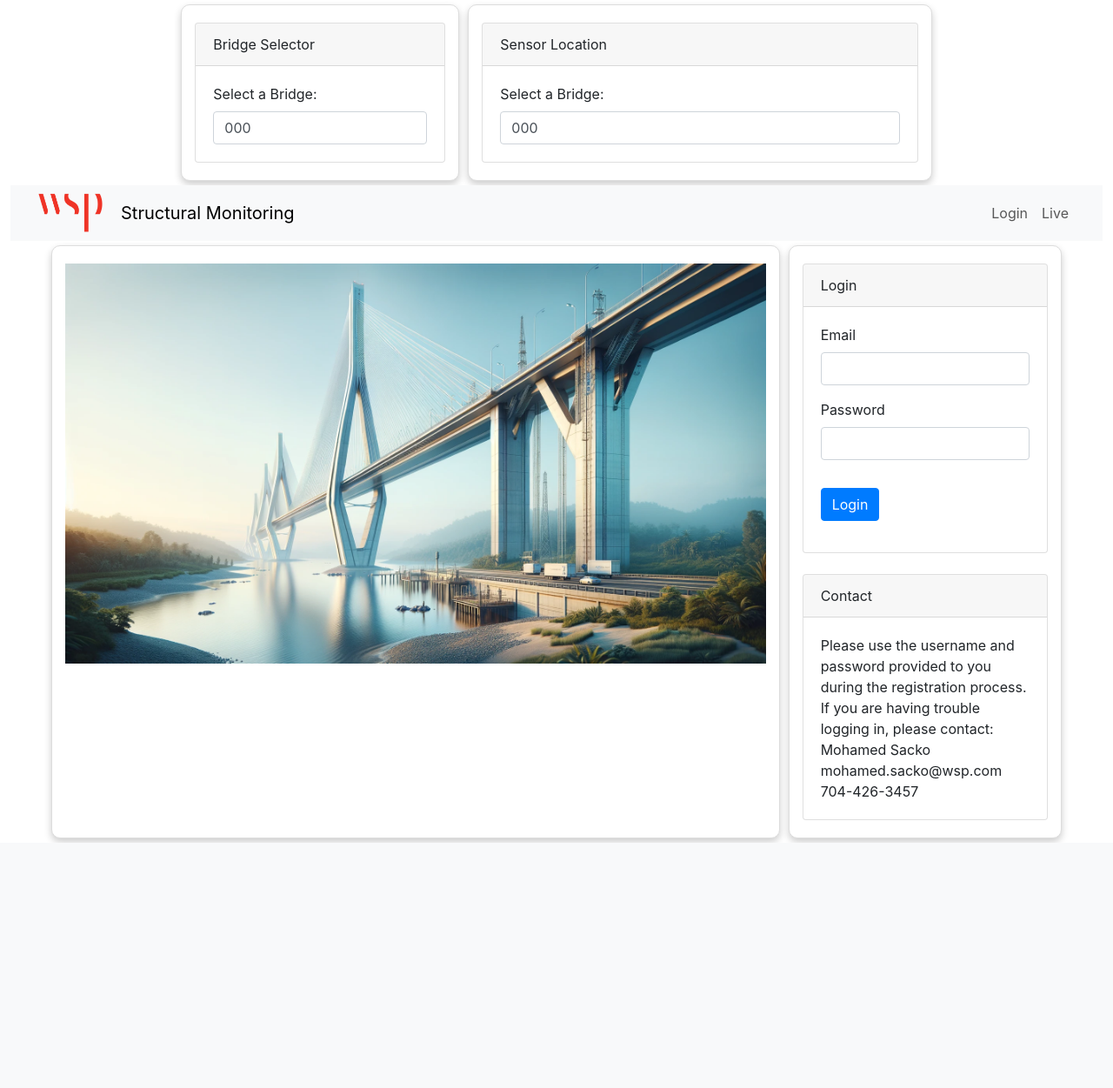
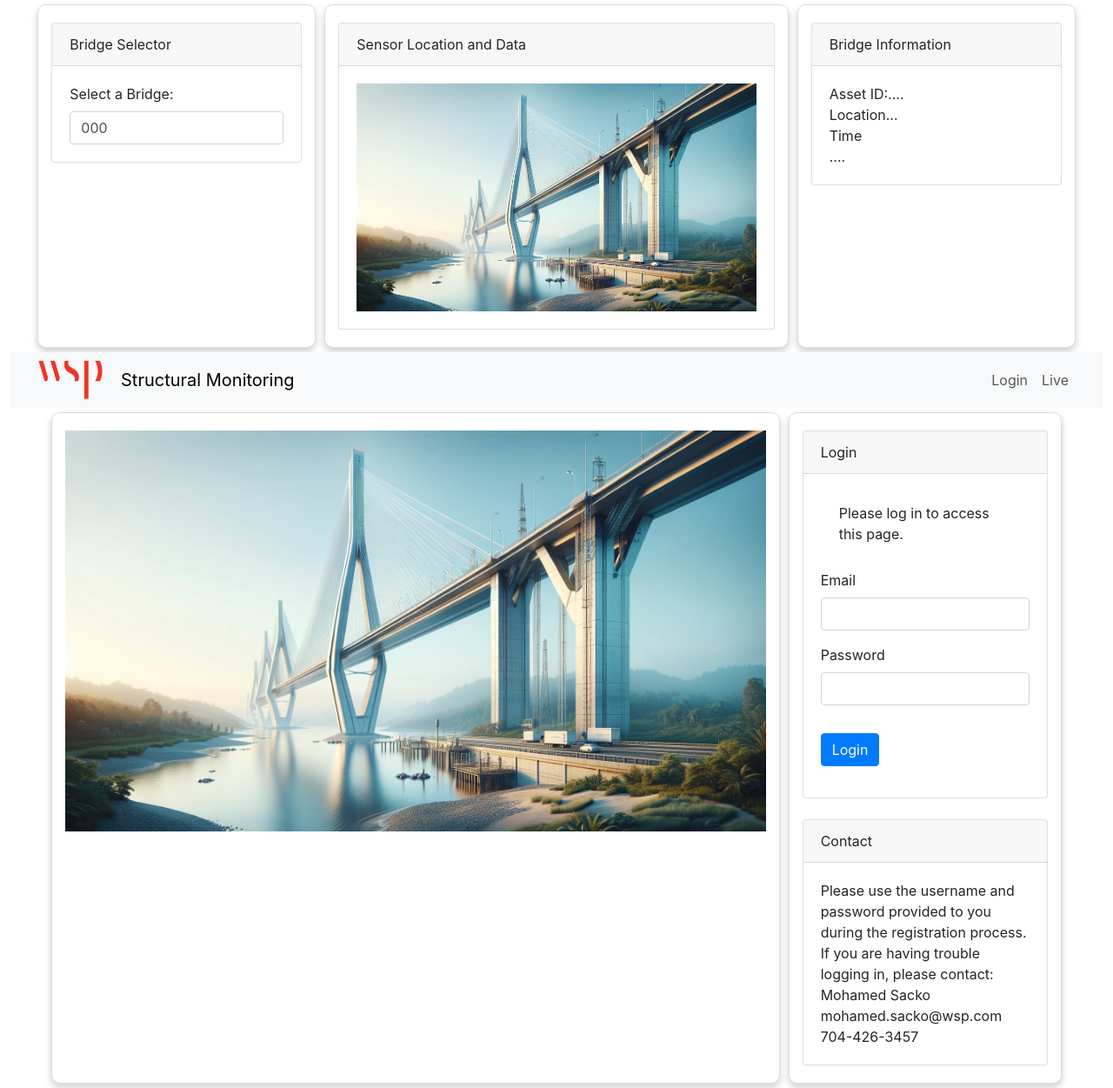
Before and after one commit to mohsacko/structural-monitoring, a Flask app: template templates/dashboard.html in a window 1280 px wide. Shown: the part 64-1315 px from the top of the page at 87% size. Before the commit the page ends 1033 px from the top, so only its background shows below. Run offline with Flask 3, Linux system fonts and the light colour scheme; the template is opened without the code that fills it: values that come from a table or form of the project are taken from there, others are empty; tables that the repository leaves empty hold one stand-in row (values such as "Sample post"); some libraries are stand-ins or nearby versions.

Commit message:
Dashboard layout imprevements

```diff
--- a/templates/dashboard.html
+++ b/templates/dashboard.html
@@ -17,17 +17,29 @@
     </div>
     <div class="col-md-5 modular-container">
         <div class="card">
-            <div class="card-header">Sensor Location</div>
+            <div class="card-header">Sensor Location and Data</div>
             <div class="card-body">
-                <label for="bridge-select">Select a Bridge:</label>
-                <select class="form-control" name='bridge' hx-get="/bridges" hx-trigger="load,change" hx-target="#bridge-data">
-                    {% for bridge in bridges %}
-                        <option value="{{ bridge.id }}">{{ bridge.number }}</option>
-                    {% endfor %}
-                </select>
+                <!-- Placeholder for Bridge Photo with sensor locastion and data -->
+                <img src="{{ url_for('static', filename='/img/banner-2.webp') }}" alt="Banner" class="banner-image">
             </div>
         </div>
     </div>
+    <div class="col-md-3 modular-container">
+        <div class="card">
+            <div class="card-header">Bridge Information</div>
+            <div class="card-body">
+                Asset ID:....
+                <br />
+                Location...
+                <br />
+                Time
+                <br />
+                ....
+            </div>
+        </div>
+    </div>
+
+
 
 
     <div x-data="{}" @htmx:afterSwap="TiltDashboard.updateDashboard">
```
